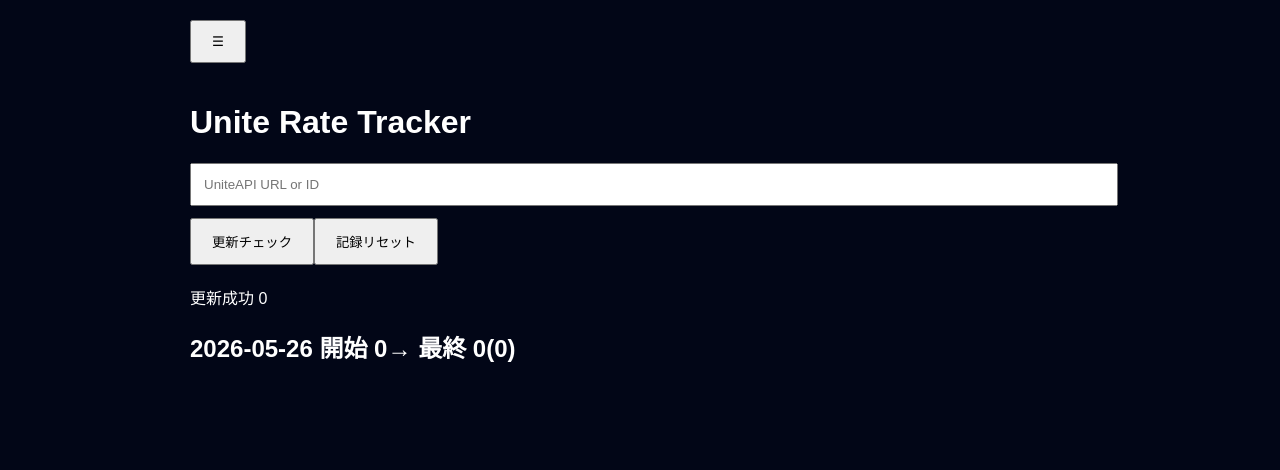
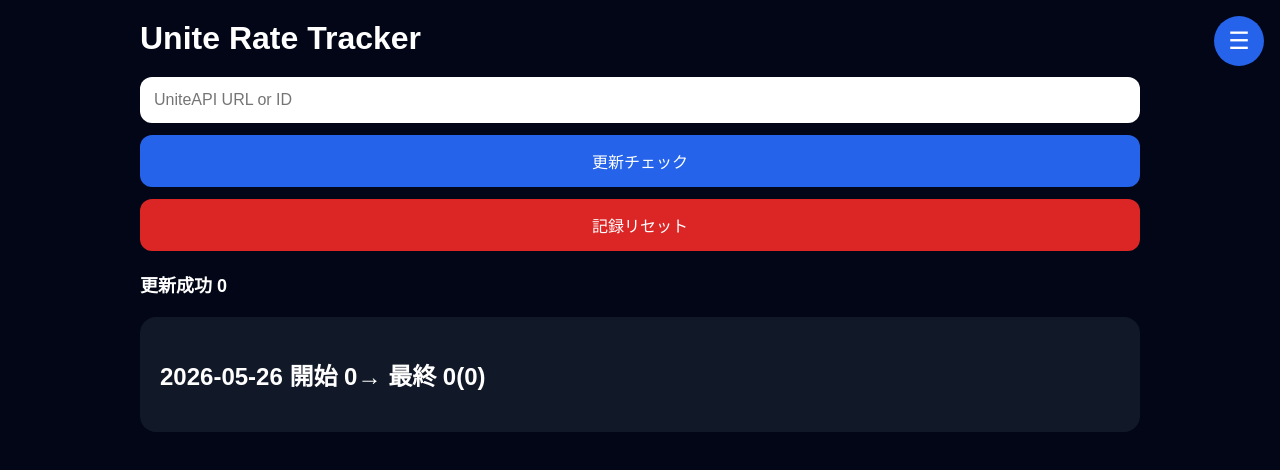
Before and after one commit to kamurayt/Unite-Rate-Tracker, a React (Vite) app: page / in a window 1280 px wide. Shown: the top 470 px of the page. Built offline with nearby package versions, Linux system fonts and the light colour scheme.

Commit message:
Update style.css

```diff
--- a/src/style.css
+++ b/src/style.css
@@ -6,30 +6,134 @@ body {
 }
 
 .app {
-  max-width: 900px;
+  max-width: 1000px;
   margin: 0 auto;
   padding: 20px;
 }
 
+h1 {
+  margin-top: 0;
+  margin-bottom: 20px;
+}
+
 input {
   width: 100%;
-  padding: 12px;
+  padding: 14px;
+  border-radius: 12px;
+  border: none;
+  margin-bottom: 12px;
+  font-size: 16px;
+  box-sizing: border-box;
+}
+
+.mainBtn {
+  width: 100%;
+  padding: 14px;
+  border: none;
+  border-radius: 12px;
+  background: #2563eb;
+  color: white;
+  font-size: 16px;
   margin-bottom: 12px;
 }
 
-button {
-  padding: 12px 20px;
+.resetBtn {
+  width: 100%;
+  padding: 14px;
+  border: none;
+  border-radius: 12px;
+  background: #dc2626;
+  color: white;
+  font-size: 16px;
   margin-bottom: 20px;
 }
 
-.day {
+.summary {
+  margin-bottom: 20px;
+  font-size: 18px;
+  font-weight: bold;
+}
+
+.card {
   background: #111827;
+  border-radius: 16px;
   padding: 20px;
-  border-radius: 16px;
   margin-bottom: 20px;
 }
 
-.match {
-  padding: 8px 0;
+.logItem {
+  padding: 12px 0;
   border-bottom: 1px solid rgba(255,255,255,0.1);
+  display: flex;
+  flex-wrap: wrap;
+  gap: 12px;
 }
+
+.menuBtn {
+  position: fixed;
+  top: 16px;
+  right: 16px;
+  width: 50px;
+  height: 50px;
+  border-radius: 999px;
+  border: none;
+  background: #2563eb;
+  color: white;
+  font-size: 24px;
+  z-index: 1000;
+}
+
+.menu {
+  position: fixed;
+  top: 0;
+  right: 0;
+  width: 320px;
+  max-width: 100%;
+  height: 100%;
+  background: #111827;
+  padding: 20px;
+  overflow-y: auto;
+  box-sizing: border-box;
+  z-index: 999;
+}
+
+.tabs {
+  display: flex;
+  gap: 8px;
+  margin-bottom: 20px;
+}
+
+.tabs button {
+  flex: 1;
+  padding: 12px;
+  border: none;
+  border-radius: 12px;
+  background: #1f2937;
+  color: white;
+}
+
+.activeTab {
+  background: #2563eb !important;
+}
+
+.menuCard {
+  background: #1f2937;
+  border-radius: 14px;
+  padding: 16px;
+  margin-bottom: 12px;
+}
+
+.menuCard h3 {
+  margin-top: 0;
+}
+
+@media (max-width: 600px) {
+  .logItem {
+    flex-direction: column;
+    gap: 4px;
+  }
+
+  .menu {
+    width: 100%;
+  }
+}
```
